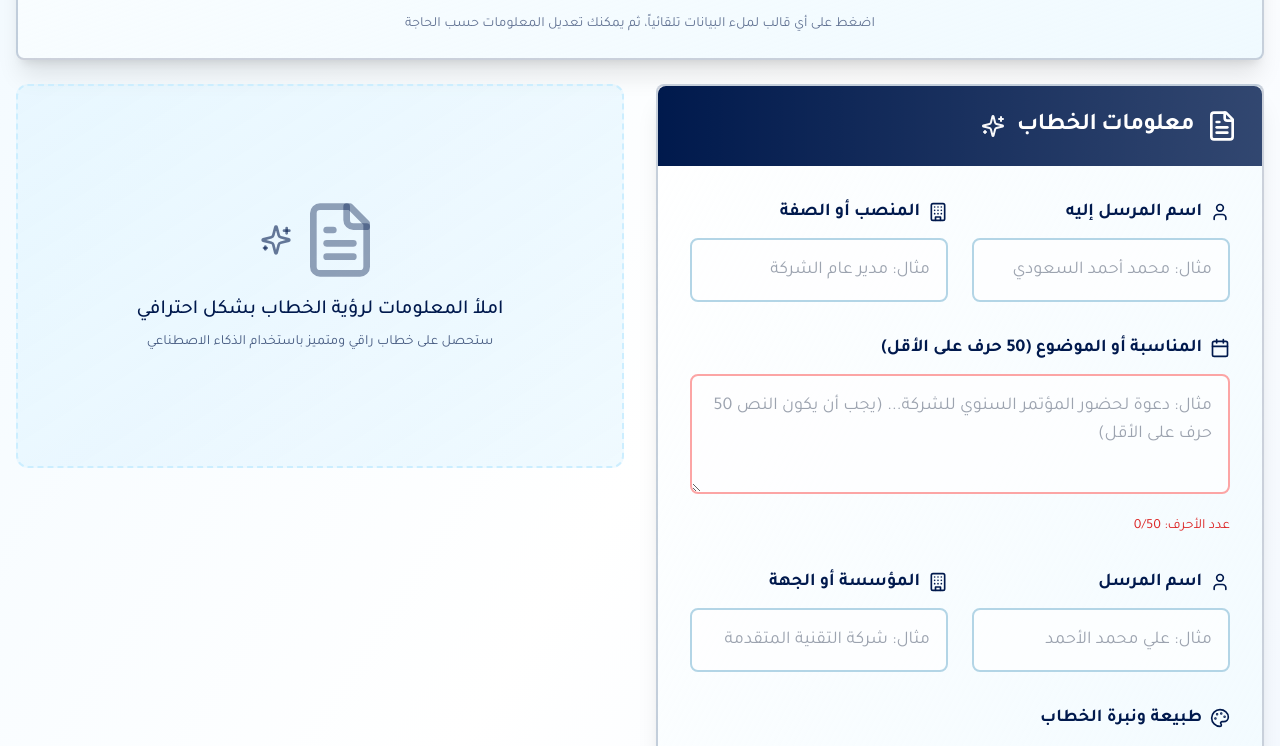
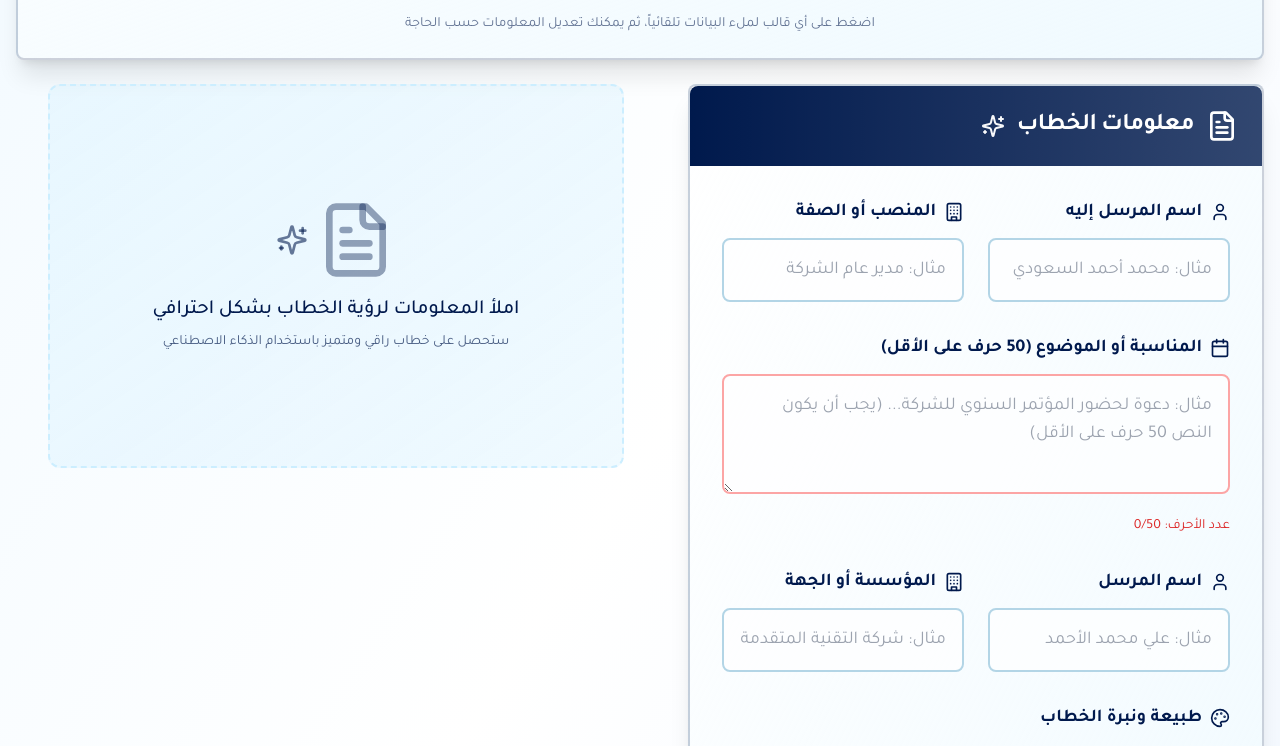
Before and after one commit to almobde/lettercraft-arab-scribe, a React (Vite) app: page / in a window 1280 px wide. Shown: the part 517-1263 px from the top of the page. Built offline with nearby package versions, Linux system fonts and the light colour scheme.

Commit message:
Fix: Stabilize website layout
The website layout was unstable and shifting during user interaction. This change aims to fix the instability and ensure a consistent, non-shaking experience.

```diff
--- a/src/App.tsx
+++ b/src/App.tsx
@@ -42,12 +42,12 @@ function App() {
 
         <TemplateSelector onTemplateSelect={handleTemplateSelect} />
 
-        <div className="grid grid-cols-1 lg:grid-cols-2 gap-8">
-          <div className="space-y-6">
+        <div className="grid grid-cols-1 lg:grid-cols-2 gap-8 max-w-7xl mx-auto">
+          <div className="space-y-6 lg:max-w-xl">
             <LetterForm letterData={letterData} setLetterData={setLetterData} />
           </div>
 
-          <div className="space-y-6">
+          <div className="space-y-6 lg:max-w-xl">
             <LetterPreview letterData={letterData} />
           </div>
         </div>
--- a/src/components/LetterPreview.tsx
+++ b/src/components/LetterPreview.tsx
@@ -79,7 +79,7 @@ export const LetterPreview = ({ letterData }: LetterPreviewProps) => {
 
   if (!letterData.recipientName && !letterData.occasion) {
     return (
-      <div className="flex flex-col items-center justify-center h-96 text-primary bg-gradient-to-br from-secondary/30 to-accent/20 rounded-xl border-2 border-dashed border-secondary">
+      <div className="flex flex-col items-center justify-center min-h-96 h-96 text-primary bg-gradient-to-br from-secondary/30 to-accent/20 rounded-xl border-2 border-dashed border-secondary">
         <div className="flex items-center gap-2 mb-4">
           <FileText className="w-20 h-20 text-primary/40" />
           <Sparkles className="w-8 h-8 text-primary/60 animate-pulse" />
@@ -96,7 +96,7 @@ export const LetterPreview = ({ letterData }: LetterPreviewProps) => {
 
   if (isLoading) {
     return (
-      <div className="flex flex-col items-center justify-center h-96 text-primary bg-gradient-to-br from-secondary/30 to-accent/20 rounded-xl border-2 border-secondary">
+      <div className="flex flex-col items-center justify-center min-h-96 h-96 text-primary bg-gradient-to-br from-secondary/30 to-accent/20 rounded-xl border-2 border-secondary">
         <Loader2 className="w-12 h-12 animate-spin text-primary mb-4" />
         <p className="text-center text-xl font-tajawal font-medium text-primary">
           جاري إنشاء الخطاب باستخدام الذكاء الاصطناعي...
--- a/src/index.css
+++ b/src/index.css
@@ -57,6 +57,18 @@
   }
   body {
     @apply bg-background text-foreground font-tajawal;
+    overflow-x: hidden;
+  }
+
+  /* Prevent layout shifts and ensure stability */
+  .grid {
+    min-height: 0;
+  }
+
+  /* Stable container sizing */
+  .container {
+    max-width: 100%;
+    margin: 0 auto;
   }
 }
 
```
